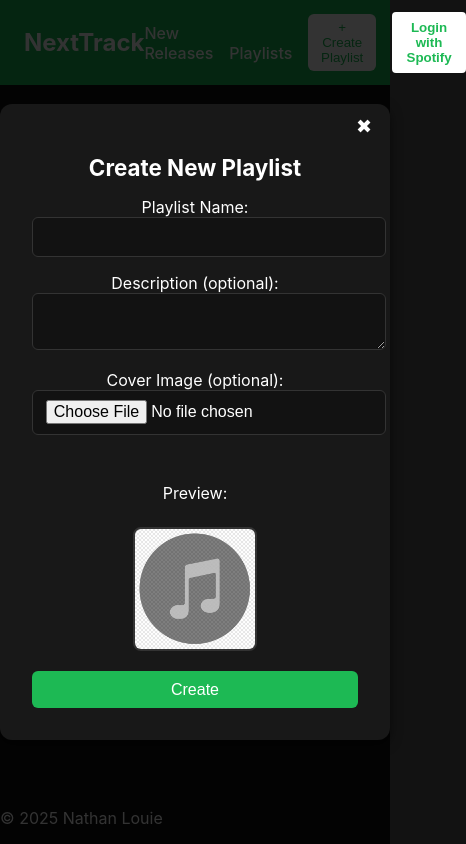
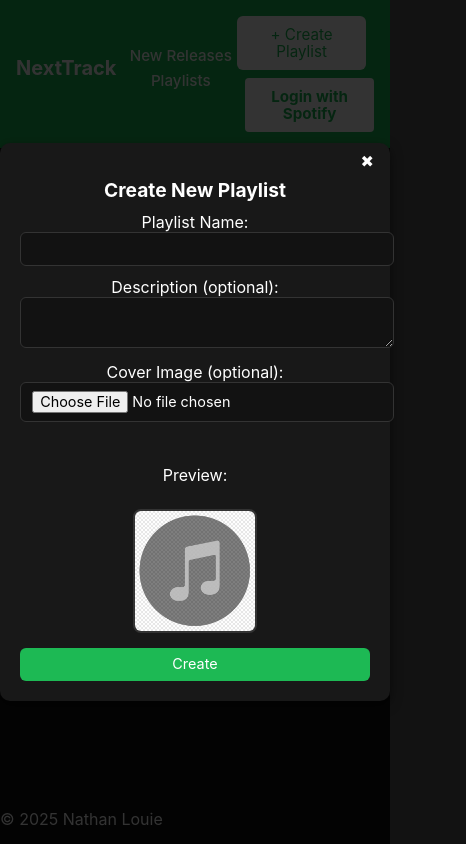
Before and after one commit to Barayas/se_project_final, a React (Vite) app: page / in a window 390 px wide. Both pictures are taken after a click on the button "+ Create Playlist". Shown: the whole page, 466 px wide, since content can reach past the window. Built offline with nearby package versions, Linux system fonts and the light colour scheme.

Commit message:
Media Queries CSS

```diff
--- a/src/components/Header/Header.css
+++ b/src/components/Header/Header.css
@@ -87,3 +87,55 @@
 .logout-btn:hover {
   text-decoration: underline;
 }
+
+/* Responsive Styles */
+@media (max-width: 480px) {
+  .header {
+    align-items: center;
+    text-align: center;
+    padding: 1rem;
+  }
+
+  .logo {
+    font-size: 20px;
+    margin: 0 0 0.75rem 0;
+  }
+
+  .nav {
+    display: flex;
+    flex-direction: column;
+    width: 100%;
+    gap: 0.5rem;
+    margin-bottom: 0.75rem;
+  }
+
+  .nav a {
+    margin: 0;
+    font-size: 0.95rem;
+  }
+
+  .header-actions {
+    flex-direction: column;
+    gap: 0.5rem;
+    width: 100%;
+  }
+
+  .create-playlist-btn,
+  .login-btn,
+  .logout-btn {
+    width: 100%;
+    padding: 0.6rem;
+    font-size: 0.95rem;
+  }
+
+  .spotify-profile {
+    justify-content: center;
+    width: 100%;
+    margin-top: 0.5rem;
+  }
+
+  .spotify-avatar {
+    width: 28px;
+    height: 28px;
+  }
+}
--- a/src/components/MainContent/MainContent.css
+++ b/src/components/MainContent/MainContent.css
@@ -70,3 +70,46 @@
   color: #181818;
   transition: color 0.3s ease;
 }
+
+/* Responsive Styles*/
+@media (max-width: 480px) {
+  .main-content {
+    padding: 1rem;
+  }
+
+  .content-header {
+    flex-direction: column;
+    align-items: flex-start;
+    gap: 0.75rem;
+  }
+
+  .genre-filter {
+    width: 100%;
+    font-size: 0.9rem;
+    padding: 0.5rem;
+  }
+
+  .album-grid {
+    grid-template-columns: repeat(auto-fill, minmax(140px, 1fr));
+    gap: 1rem;
+  }
+
+  .album-card {
+    padding: 0.75rem;
+  }
+
+  .album-card img {
+    margin-bottom: 0.4rem;
+  }
+
+  .genre-tag {
+    font-size: 0.7rem;
+    padding: 0.2rem 0.5rem;
+  }
+
+  .add-btn {
+    width: 100%;
+    padding: 0.6rem;
+    font-size: 0.9rem;
+  }
+}
--- a/src/components/ModalWithForm/ModalWithForm.css
+++ b/src/components/ModalWithForm/ModalWithForm.css
@@ -77,3 +77,41 @@
 .modal-submit:hover {
   background: #17a84b;
 }
+
+/* Responsive Styles */
+@media (max-width: 480px) {
+  .modal-content {
+    width: 95%;
+    padding: 1.25rem;
+    border-radius: 10px;
+    max-width: 360px;
+  }
+
+  .modal-title {
+    font-size: 1.2rem;
+    margin-bottom: 0.75rem;
+  }
+
+  .modal-form {
+    gap: 0.75rem;
+  }
+
+  .modal-form input,
+  .modal-form textarea,
+  .modal-form select {
+    font-size: 0.9rem;
+    padding: 0.5rem 0.7rem;
+  }
+
+  .modal-submit {
+    font-size: 0.9rem;
+    padding: 0.5rem 1rem;
+    width: 100%;
+  }
+
+  .close-btn {
+    font-size: 1rem;
+    top: 8px;
+    right: 10px;
+  }
+}
--- a/src/components/Sidebar/Sidebar.jsx
+++ b/src/components/Sidebar/Sidebar.jsx
@@ -18,20 +18,6 @@ export default function Sidebar() {
               Home
             </NavLink>
           </li>
-
-          <li>
-            <NavLink
-              to="/about"
-              className={({ isActive }) =>
-                isActive
-                  ? "sidebar__link sidebar__link--active"
-                  : "sidebar__link"
-              }
-            >
-              About
-            </NavLink>
-          </li>
-
           <li>
             <a
               href="https://open.spotify.com/"
--- a/src/index.css
+++ b/src/index.css
@@ -1,3 +1,5 @@
+@import url(./vendor/normalize.css);
+
 body {
   margin: 0;
   font-family: "Inter", Arial, sans-serif;
```
